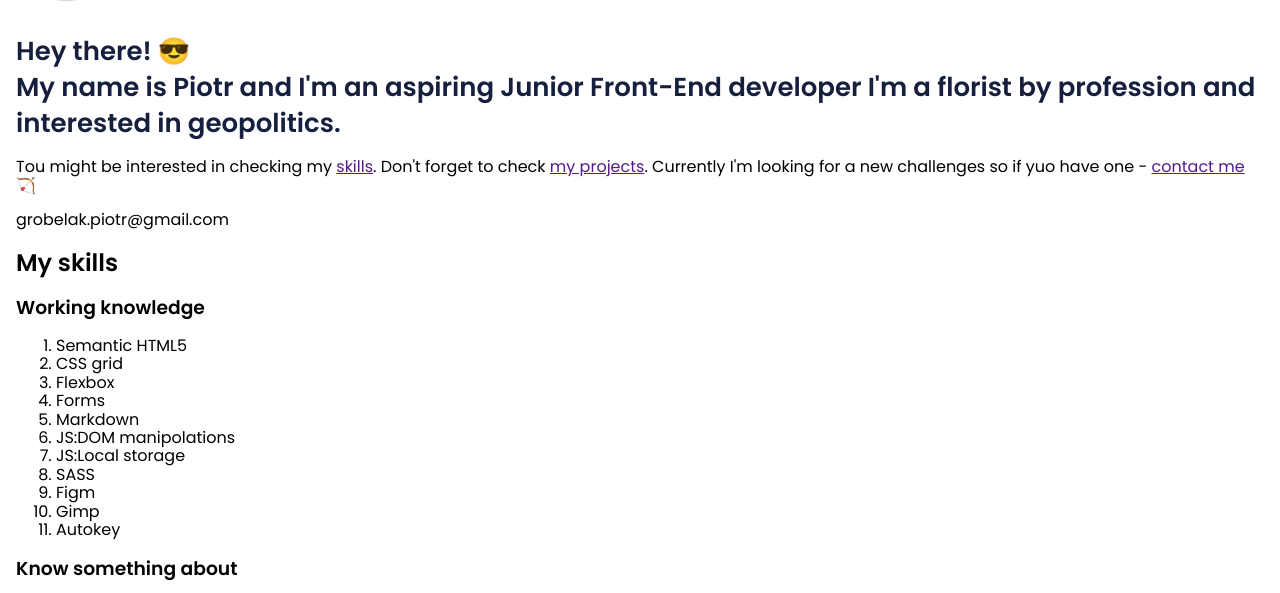
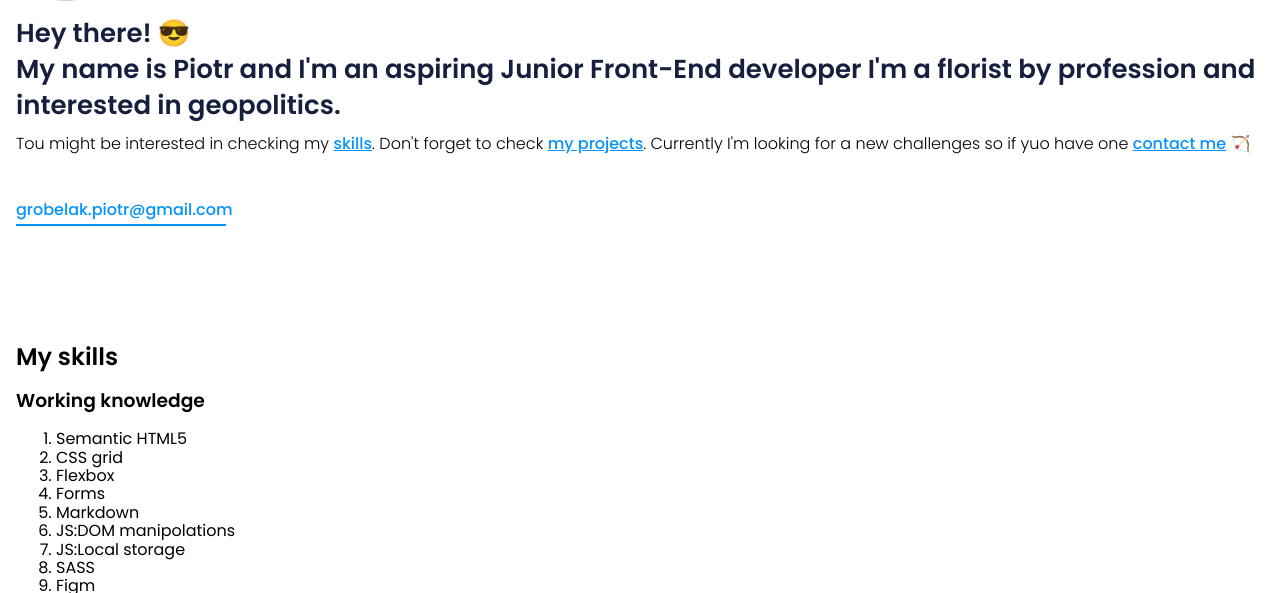
Before and after one commit to PiotrGrobelak/piotrgrobelak.github.io, a website built with webpack: page src/content/index.html in a window 1280 px wide. Shown: the part 169-762 px from the top of the page. Built offline with nearby package versions, Linux system fonts and the light colour scheme; files whose address does not match are found by name.

Commit message:
feat: add rest features for hero section

```diff
--- a/src/content/index.html
+++ b/src/content/index.html
@@ -1,5 +1,5 @@
 <!DOCTYPE html>
-<html lang="en">
+<div lang="en">
 
   <head>
     <meta charset="UTF-8" />
@@ -34,11 +34,9 @@
         <img class="hero__image" src="assets/img/heroImg.png" alt="Hero image.">
         <h1 class="hero__title">Hey there! &#x1F60E;<br>My name is Piotr and I'm an aspiring Junior Front-End developer
           I'm a florist by profession and interested in geopolitics.</h1>
-      <p class="hero__paragraph">Tou might be interested in checking my <a class="hero__skills" href="">skills</a>.
-        Don't forget to check
-        <a class="hero__projects" href="">my projects</a>. Currently I'm looking for a new challenges so if yuo have one
-        -
-        <a class="hero__contact" href="">contact me</a> &#x1F3F9;
+        <p class="hero__paragraph">Tou might be interested in checking my <a class="hero__link" href="#">skills</a>.
+          Don't forget to check <a class="hero__link" href="#">my projects</a>. Currently I'm looking for a new
+          challenges so if yuo have one <a class="hero__link" href="#">contact me</a> &#x1F3F9;
         </p>
         <p class="hero__email">grobelak.piotr@gmail.com</p>
       </header>
@@ -73,6 +71,8 @@
         <div class="skills__content">
           <h3 class="skills__subtitle">Want to learn</h3>
           <ol class="skills__list">
+            <li class="skills__item">ESLint</li>
+            <li class="skills__item">Webpack</li>
             <li class="skills__item">RegExp</li>
             <li class="skills__item">React JS</li>
             <li class="skills__item">Redux</li>
@@ -162,4 +162,4 @@
     <script src="js/main.js"></script>
   </body>
 
-</html>
+</div>
--- a/src/scss/_hero.scss
+++ b/src/scss/_hero.scss
@@ -2,6 +2,7 @@
     margin-top: 4rem;
 
     &__image {
+        margin: 0;
         margin-bottom: 1rem;
         max-width: 100px;
         max-height: 100px;
@@ -11,9 +12,44 @@
     }
 
     &__title {
+        margin: 0;
+        margin-bottom: 0.5rem;
         font-size: 1.625rem;
         font-weight: bold;
         line-height: 2.25rem;
         color: $midNight;
     }
+
+    &__paragraph {
+        margin: 0;
+        margin-bottom: 2.5rem;
+        font-size: 1rem;
+        font-weight: $light;
+        line-height: 1.6rem;
+    }
+
+    &__link {
+        font-weight: $medium;
+        color: $blue;
+    }
+
+    &__email {
+        position: relative;
+        margin: 0;
+        margin-bottom: 7.5rem;
+        font-size: 1rem;
+        font-weight: $medium;
+        line-height: 1.6rem;
+        color: $blue;
+
+        &::after {
+            content: "";
+            position: absolute;
+            bottom: -15%;
+            left: 0;
+            height: 2px;
+            width: 210px;
+            background-color: $blue;
+        }
+    }
 }
```
Also changed, not shown: dist/css/main.css, dist/index.html, 1 other file. Lines whose indentation alone changed are shown as unchanged.
